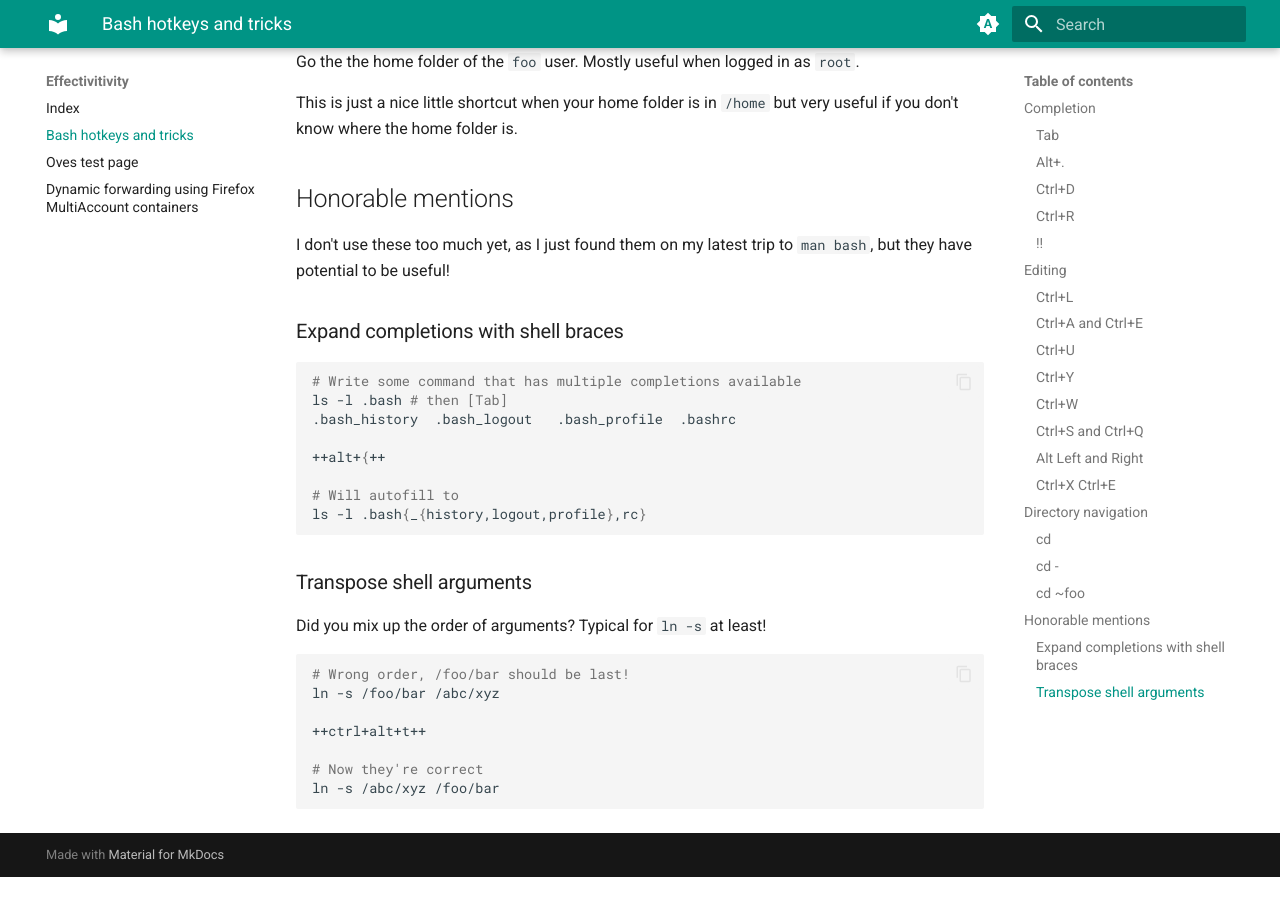
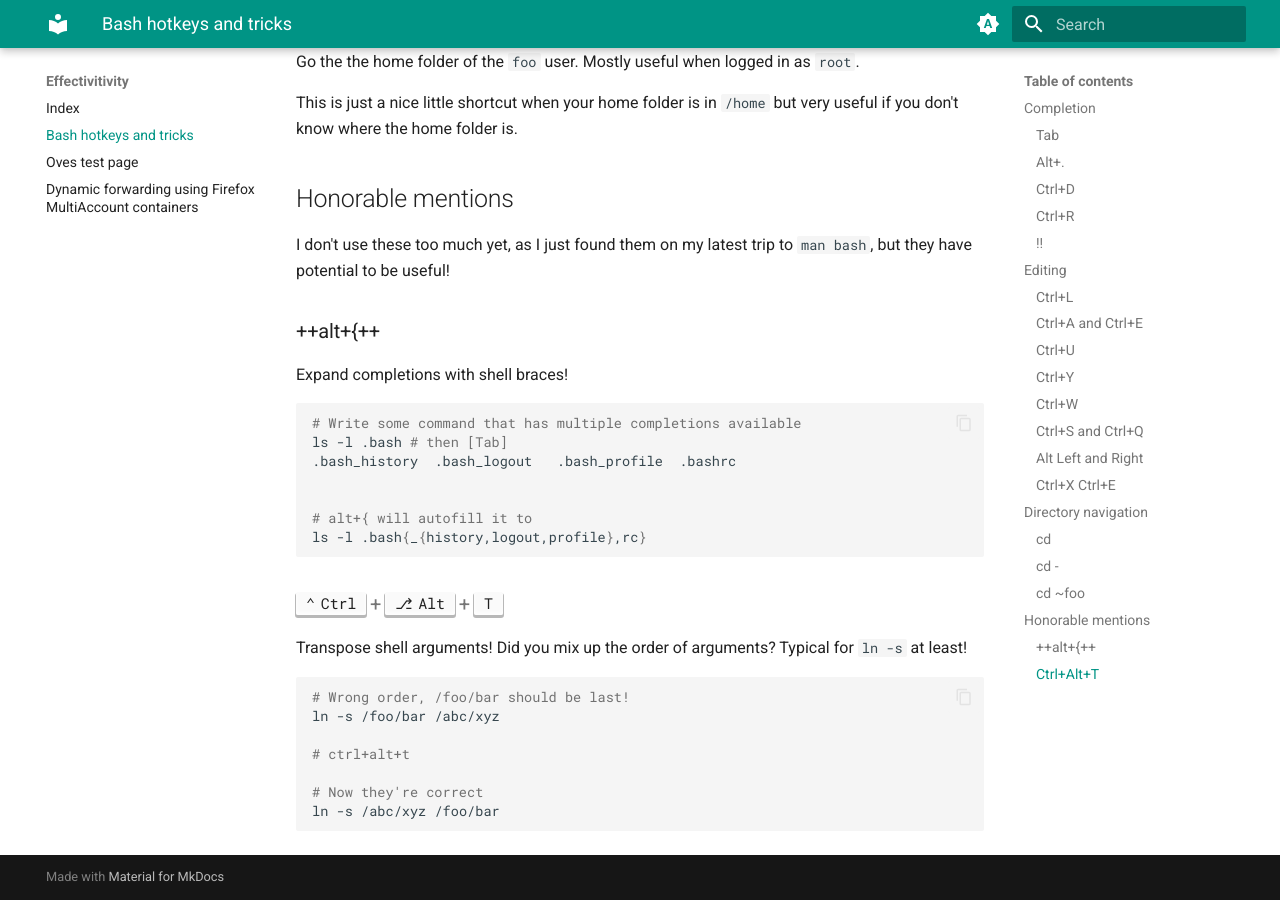
Before and after one commit to oveee92/oveee92.github.io, an MkDocs documentation site: the page built from docs/bash_hotkeys.md, in a window 1280 px wide and 900 px high, scrolled down 5852 px. Built offline with MkDocs 1.6.1 and Material for MkDocs 9.7.7, drawn with Linux system fonts in a browser that asks for light colours; before the commit the page ends 6729 px from its top, so only the background shows below that.

Commit message:
Fixed hotkey stuff

````diff
--- a/docs/bash_hotkeys.md
+++ b/docs/bash_hotkeys.md
@@ -259,28 +259,31 @@ don't know where the home folder is.
 
 I don't use these too much yet, as I just found them on my latest trip to `man bash`, but they have potential to be useful!
 
-### Expand completions with shell braces
+### ++alt+{++
+
+Expand completions with shell braces!
 
 ```shell
 # Write some command that has multiple completions available
 ls -l .bash # then [Tab]
 .bash_history  .bash_logout   .bash_profile  .bashrc
 
-++alt+{++
 
-# Will autofill to
+# alt+{ will autofill it to
 ls -l .bash{_{history,logout,profile},rc}
 ```
 
-### Transpose shell arguments
 
+### ++ctrl+alt+t++
+
+Transpose shell arguments!
 Did you mix up the order of arguments? Typical for `ln -s` at least!
 
 ```shell
 # Wrong order, /foo/bar should be last!
 ln -s /foo/bar /abc/xyz
 
-++ctrl+alt+t++
+# ctrl+alt+t
 
 # Now they're correct
 ln -s /abc/xyz /foo/bar
````
